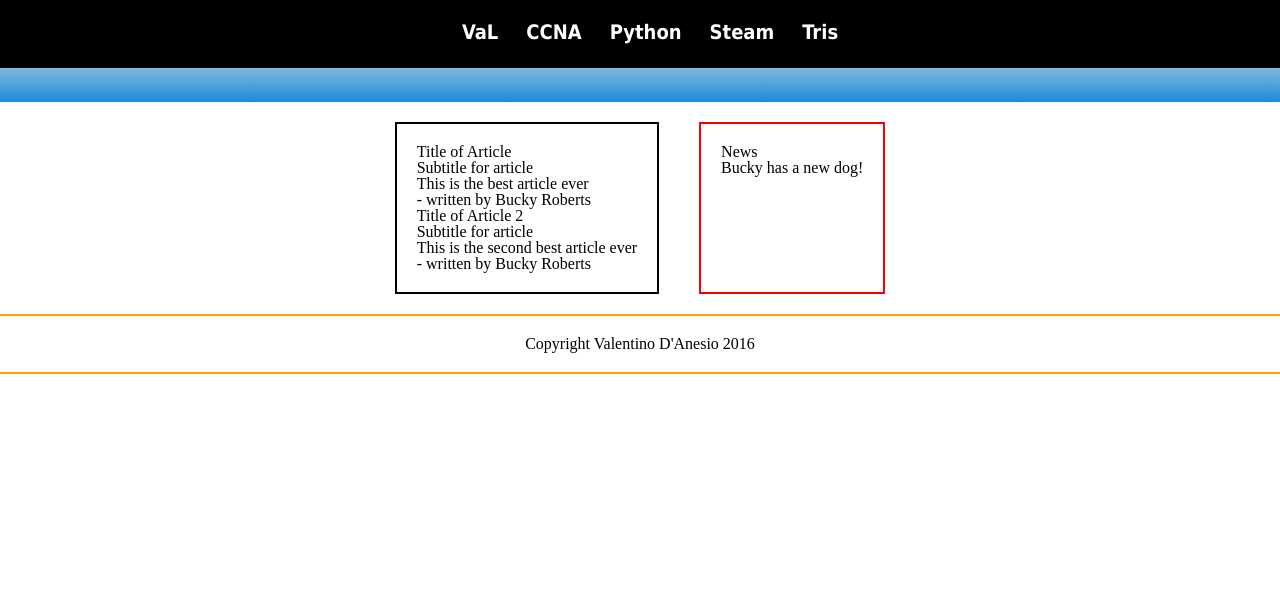
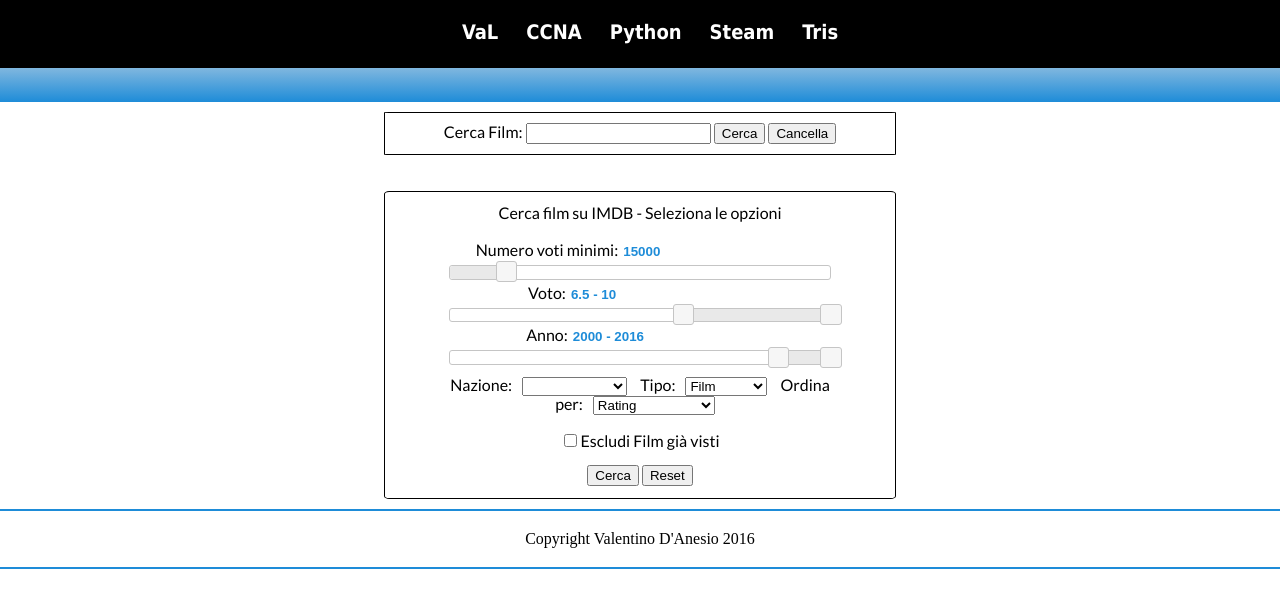
Before and after one commit to valexp/valexp.github.io, a plain HTML site: page index.html in a window 1280 px wide. Drawn offline with nearby package versions, Linux system fonts and the light colour scheme.

Commit message:
nuova pagina film

```diff
--- a/index.html
+++ b/index.html
@@ -5,6 +5,11 @@
 	<title>VaL's Website</title>
 	<link rel="stylesheet" href="reset.css">
 	<link rel="stylesheet" href="main.css">
+	<link href="https://fonts.googleapis.com/css?family=Lato" rel="stylesheet">
+	<script src="https://ajax.googleapis.com/ajax/libs/jquery/3.1.0/jquery.min.js"></script>
+	<link rel="stylesheet" href="http://code.jquery.com/ui/1.12.1/themes/base/jquery-ui.css">
+	<script src="https://code.jquery.com/ui/1.12.1/jquery-ui.js"></script>
+	<script src="index.js"></script>
 </head>
 <body>
 	<div id="big_wrapper">
@@ -21,38 +26,62 @@
 		<nav id="secondario">
 		</nav>
 	</div>
-	<div id="main">
-		<section id="main_section">
-			<article>
-				<header>
-					<hgroup>
-						<h1>Title of Article</h1>
-						<h2>Subtitle for article</h2>
-					</hgroup>
-				</header>
-				<p>This is the best article ever</p>
-				<footer>
-					<p>- written by Bucky Roberts</p>
-				</footer>
-			</article>
+	<div id="index">
 
-			<article>
-				<header>
-					<hgroup>
-						<h1>Title of Article 2</h1>
-						<h2>Subtitle for article</h2>
-					</hgroup>
-				</header>
-				<p>This is the second best article ever</p>
-				<footer>
-					<p>- written by Bucky Roberts</p>
-				</footer>
-			</article>
-		</section>
-		<aside id="side_news">
-			<h4>News</h4>
-			Bucky has a new dog!
-		</aside>
+	<div id="cercafilm">
+		Cerca Film:
+		<input type="text" id="film" name="film">
+		<input type="button" id="visto" value="Cerca">
+		<input type="button" id="cancella" value="Cancella">
+	</div>
+	<br>
+
+	<div id="cercaimdb">
+		Cerca film su IMDB - Seleziona le opzioni<br><br>
+
+		<p>
+		<label for="nvoti">Numero voti minimi:</label>
+		<input type="text" id="nvoti" readonly style="border:0; color:#1e8cd8; font-weight:bold;">
+		</p>
+		<div id="slider-range-nvoti"></div>
+
+		<p>
+		<label for="voto">Voto:</label>
+		<input type="text" id="voto" readonly style="border:0; color:#1e8cd8; font-weight:bold;">
+		</p>
+		<div id="slider-range-voto"></div>
+
+		<p>
+		<label for="anni">Anno:</label>
+		<input type="text" id="anni" readonly style="border:0; color:#1e8cd8; font-weight:bold;">
+		</p>
+		<div id="slider-range-anni"></div>
+
+		<div id="selects">
+		Nazione:<select name="nazione" id="nazione">
+			<option value=""></option>
+			<option value="it">Italia</option>
+			<option value="jp">Giappone</option>
+			<option value="kr">Corea del sud</option>
+			<option value="cn">Cina</option>
+		</select>
+		Tipo:<select name="tipo" id="tipo">
+			<option value="feature">Film</option>
+			<option value="tv_series">Serie TV</option>
+			<option value="mini_series">Mini-Serie</option>
+			<option value="game">Gioco</option>
+		</select>
+		Ordina per:<select name="ordine" id="ordine">
+			<option value="user_rating,desc">Rating</option>
+			<option value="moviemeter,asc">Popularity</option>
+			<option value="num_votes,desc">Number of Votes</option>
+			<option value="boxoffice_gross_us,desc">Incasso</option>
+		</select></div><br>
+		<input type="checkbox" name="imdb" value="giavisti" id="giavisti"><label for="giavisti">Escludi Film già visti</label><br>
+		<input type="button" id="cerca" value="Cerca">
+		<input type="button" id="reset" value="Reset">
+
+	</div>
 	</div>
 	<footer id="footer">
 		Copyright Valentino D'Anesio 2016
--- /dev/null
+++ b/index.js
@@ -0,0 +1,106 @@
+$(document).ready(function(){
+	$("#visto").click(function(){
+		apripagine();
+	});
+	$("#film").on('keyup', function (e) {
+    if (e.keyCode == 13) {
+        apripagine();
+    }
+	});
+	$("#cancella").click(function(){
+		$("#film").val("");
+	});
+
+	sliders();
+
+	$("#cerca").click(function(){
+		var link = "http://www.imdb.com/search/title?"
+
+		link += "&num_votes=" + $( "#nvoti" ).val() + ",";
+
+		var voto = $( "#voto" ).val();
+		var listavoto = voto.split(" - ");
+		link += "&user_rating=" + listavoto[0] + "," + listavoto[1];
+
+		var anni = $( "#anni" ).val();
+		var listanni = anni.split(" - ");
+		link += "&year=" + listanni[0] + "," + listanni[1];
+
+		if ($("#nazione").val() != ""){
+			link += "&countries=" + $("#nazione").val();
+		}
+		if ($("#tipo").val() != ""){
+			link += "&title_type=" + $("#tipo").val();
+		}
+		if ($("#ordine").val() != ""){
+			link += "&sort=" + $("#ordine").val();
+		}
+		if($("#giavisti")[0].checked == true){
+			link += "&my_ratings=exclude";
+		}
+
+		window.open(link,'_blank');
+	});
+
+	$("#reset").click(function(){
+		sliders();
+		nazione.options[0].selected="selected";
+		tipo.options[0].selected="selected";
+		ordine.options[0].selected="selected";
+		$("#giavisti").prop('checked', false);
+	});
+});
+
+function apripagine(){
+	var visto;
+	var imdb;
+	var icheck;
+	var boxoffice;
+	var reddit;
+	visto = $("#film").val();
+	imdb = "http://www.imdb.com/find?ref_=nv_sr_fn&q=" + visto;
+	window.open(imdb,'_blank');
+	icheck = "https://www.icheckmovies.com/search/movies/?query=" + visto;
+	window.open(icheck,'_blank');
+	boxoffice = "http://www.boxofficemojo.com/search/?q=" + visto;
+	window.open(boxoffice,'_blank');
+	reddit = "https://www.reddit.com/r/movies/search?q=" + visto + "&restrict_sr=on";
+	window.open(reddit,'_blank');
+}
+
+function sliders(){
+	$( "#slider-range-nvoti" ).slider({
+		range: "min",
+		value: 15000,
+		min: 500,
+		max: 100000,
+		step: 500,
+		slide: function( event, ui ) {
+		$( "#nvoti" ).val( ui.value );
+		}
+	});
+	$( "#nvoti" ).val( $( "#slider-range-nvoti" ).slider( "value" ) );
+
+	$( "#slider-range-anni" ).slider({
+		  range: true,
+		  min: 1900,
+		  max: 2016,
+		  values: [ 2000, 2016 ],
+		  slide: function( event, ui ) {
+			$( "#anni" ).val( ui.values[ 0 ] + " - " + ui.values[ 1 ] );
+		  }
+		});
+	$( "#anni" ).val( $( "#slider-range-anni" ).slider( "values", 0 ) + " - " + $( "#slider-range-anni" ).slider( "values", 1 ) );
+
+	$( "#slider-range-voto" ).slider({
+		  range: true,
+		  min: 1,
+		  max: 10,
+		  step: 0.5,
+		  values: [ 6.5, 10 ],
+		  slide: function( event, ui ) {
+			$( "#voto" ).val( ui.values[ 0 ] + " - " + ui.values[ 1 ] );
+		  }
+		});
+	$( "#voto" ).val( $( "#slider-range-voto" ).slider( "values", 0 ) + " - " + $( "#slider-range-voto" ).slider( "values", 1 ) );
+}
--- a/main.css
+++ b/main.css
@@ -46,6 +46,35 @@ a{
 	display: flex;
 	justify-content: center;
 }
+#index{
+	font-family: 'Lato', sans-serif;
+}
+#index p{
+	margin: 5px;
+}
+#selects{
+	margin-top: 3%;
+}
+#selects select{
+	margin: 0 10px;
+}
+#cercafilm{
+	border: 1px solid black;
+	margin: 10px 30% 10px 30%;
+	padding: 10px;
+	border-radius: 1%;
+	text-align: center;
+}
+#cercaimdb{
+	border: 1px solid black;
+	margin: 10px 30% 10px 30%;
+	padding: 1% 5%;
+	border-radius: 1%;
+	text-align: center;
+}
+#cerca{
+	margin-top: 15px;
+}
 #main_section{
 	border: 2px solid black;
 	padding: 20px;
@@ -59,8 +88,8 @@ a{
 #footer{
 	display: flex;
 	justify-content: center;
-	border-bottom: 2px solid orange;
-	border-top: 2px solid orange;
+	border-bottom: 2px solid #1e8cd8;
+	border-top: 2px solid #1e8cd8;
 	padding: 20px;
 }
 
```
